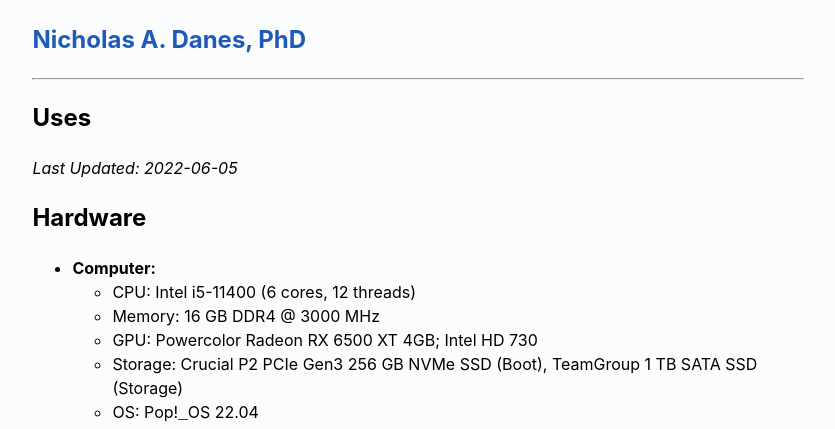
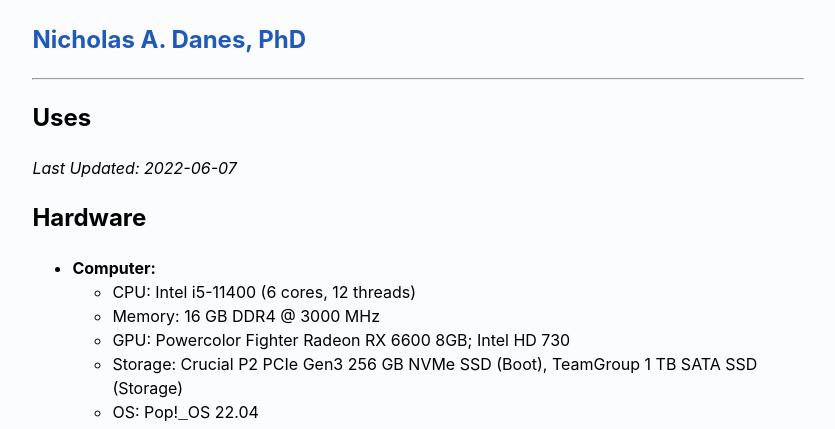
Before and after one commit to danesnick/website_lightspeed, a Jekyll site: the page built from uses.markdown, in a window 1280 px wide. Shown: the top 429 px of the page, without its empty margins (222-1057 px from the left). Built offline with Jekyll 4.4.1, drawn with Linux system fonts in a browser that asks for light colours.

Commit message:
Updated uses page

```diff
--- a/uses.markdown
+++ b/uses.markdown
@@ -3,14 +3,14 @@ layout: page
 title: Uses
 permalink: /uses/
 ---
-*Last Updated: 2022-06-05*
+*Last Updated: 2022-06-07*
 
 ## Hardware
 
 * **Computer:**
 	+ CPU: Intel i5-11400 (6 cores, 12 threads)
 	+ Memory: 16 GB DDR4 @ 3000 MHz
-	+ GPU: Powercolor Radeon RX 6500 XT 4GB; Intel HD 730
+	+ GPU: Powercolor Fighter Radeon RX 6600 8GB; Intel HD 730
 	+ Storage: Crucial P2 PCIe Gen3 256 GB NVMe SSD (Boot), TeamGroup 1 TB SATA SSD (Storage)
 	+ OS: Pop!`_`OS 22.04
 	+ Keyboard: MK x Leopold FC660MBT "Vapor" with Cherry MX Speed Silvers
```
